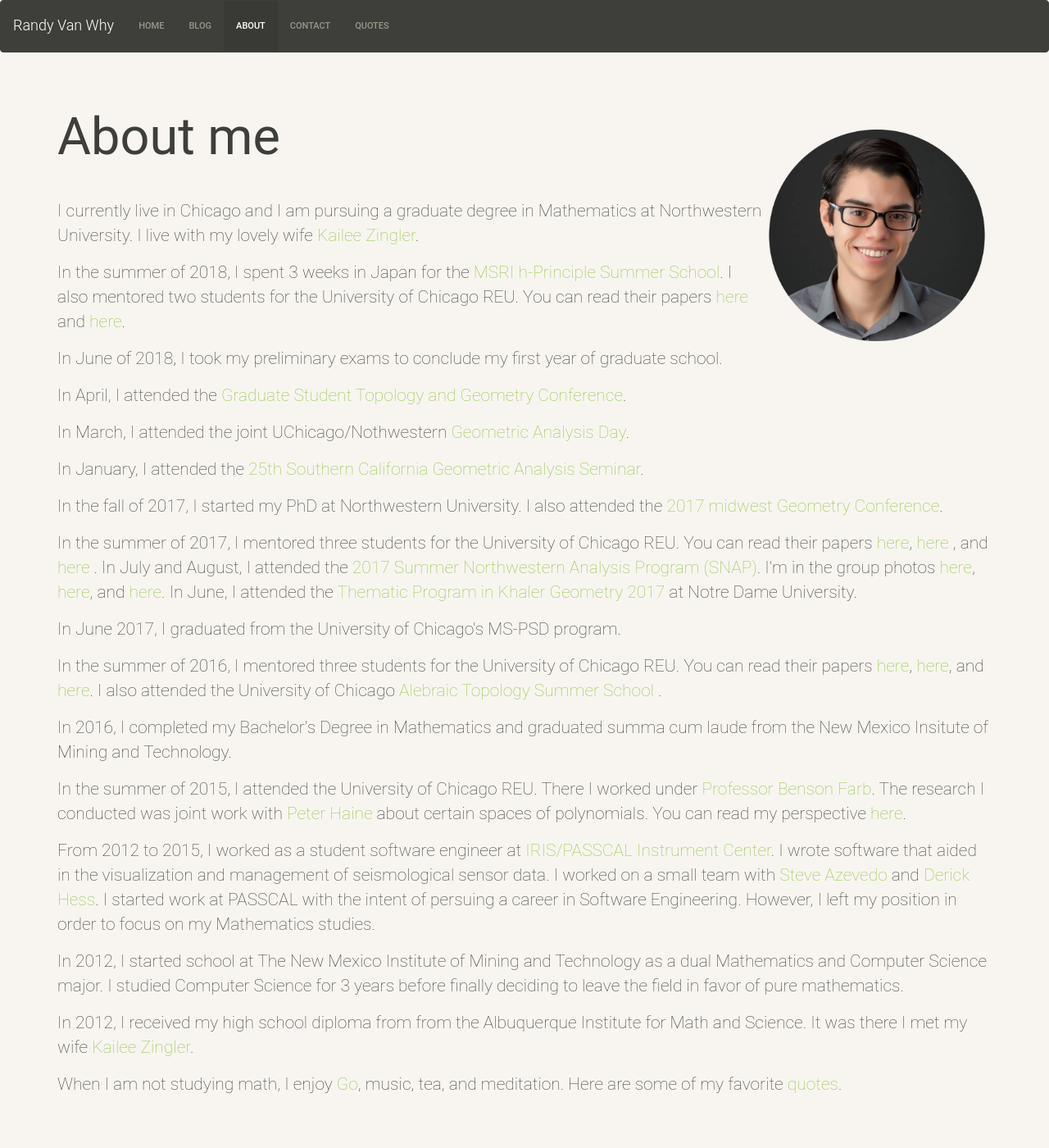
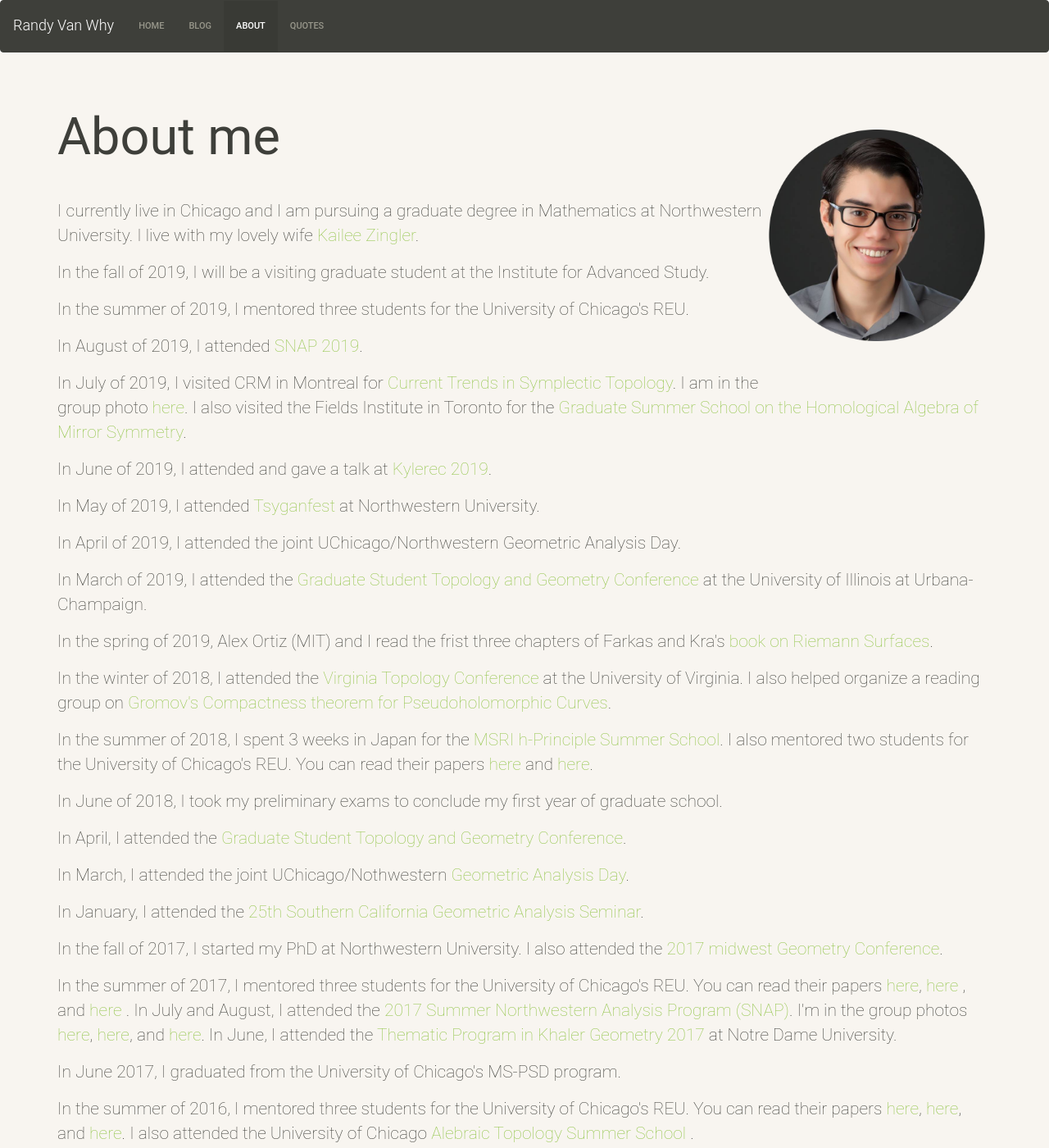
Before and after one commit to rvanwhy/rvanwhy.github.io, a Jekyll site: the page built from 02-about.md, in a window 1280 px wide and 1400 px high. Shown: the whole window at 82% size. Built offline with Jekyll 4.4.1, drawn with Linux system fonts in a browser that asks for light colours; nearby versions of some CDN libraries; some of the changed text lies outside the part shown.

Commit message:
UPDATE: Added things to about

```diff
--- a/02-about.md
+++ b/02-about.md
@@ -11,8 +11,30 @@ permalink: about.html
     <hr>
     <p>I currently live in Chicago and I am pursuing a graduate degree in Mathematics at Northwestern University. I live with my lovely wife <a href="https://kzingler.github.io/">Kailee Zingler</a>.</p>
 
+<p> In the fall of 2019, I will be a visiting graduate student at the Institute for Advanced Study.
+
+<p> In the summer of 2019, I mentored three students for the University of Chicago's REU.
+
+<p> In August of 2019, I attended <a href="https://sites.northwestern.edu/snap2019/">SNAP 2019</a>.
+
+<p> In July of 2019, I visited CRM in Montreal for <a href="http://www.crm.umontreal.ca/sms/2019/index_e.php">Current Trends in Symplectic Topology</a>. I am in the group photo <a href="http://www.crm.umontreal.ca/sms/2019/img/_RPP9711.jpg">here</a>. I also visited the Fields Institute in Toronto for the <a href="http://www.fields.utoronto.ca/activities/19-20/mirrorsymmetry-gradsummerschool">Graduate Summer School on the Homological Algebra of Mirror Symmetry</a>.
+
+<p> In June of 2019, I attended and gave a talk at <a href="https://kylerec.wordpress.com/2019/07/01/notes-from-kylerec-2019/">Kylerec 2019</a>.
+
+<p> In May of 2019, I attended <a href="https://sites.math.northwestern.edu/~tamarkin/Emphasis/Tsyganfest/">Tsyganfest</a> at Northwestern
+University.
+
+<p> In April of 2019, I attended the joint UChicago/Northwestern Geometric Analysis Day.
+
+<p> In March of 2019, I attended the <a href="https://faculty.math.illinois.edu/~hquan4/GSTGC2019/index.html">Graduate Student Topology and Geometry Conference</a> at the University of Illinois at Urbana-Champaign.
+
+<p> In the spring of 2019, Alex Ortiz (MIT) and I read the frist three chapters of Farkas and Kra's <a href="https://www.springer.com/gp/book/9780387977034">book on Riemann Surfaces</a>.
+
+<p> In the winter of 2018, I attended the <a href="http://www.faculty.virginia.edu/tmark/VTC2018/index.html">Virginia Topology Conference</a> at
+the University of Virginia. I also helped organize a reading group on <a href="https://www.springer.com/gp/book/9783764357351">Gromov's Compactness theorem for Pseudoholomorphic Curves</a>.
+
 <p> In the summer of 2018, I spent 3 weeks in Japan for the <a href="https://www.msri.org/summer_schools/856">MSRI h-Principle Summer School</a>. I
-also mentored two students for the University of Chicago REU. You can read their papers <a href="https://math.uchicago.edu/~may/REU2017/">here</a> and <a href="https://math.uchicago.edu/~may/REU2017/">here</a>.
+also mentored two students for the University of Chicago's REU. You can read their papers <a href="https://math.uchicago.edu/~may/REU2018/REUPapers/Tamar-Mattis.pdf">here</a> and <a href="https://math.uchicago.edu/~may/REU2017/">here</a>.
 
 <p> In June of 2018, I took my preliminary exams to conclude my first year of graduate school.
 
@@ -25,17 +47,17 @@ also mentored two students for the University of Chicago REU. You can read their
 <p> In the fall of 2017, I started my PhD at Northwestern University. I also attended the <a href="https://www.math.ksu.edu/events/conference/2017_Midwest_Geometry/2017_Midwest_Geometry.html">2017
 midwest Geometry Conference</a>.
 
-<p> In the summer of 2017, I mentored three students for the University of Chicago REU. You can read their papers <a href="https://math.uchicago.edu/~may/REU2017/REUPapers/Wattal.pdf">here</a>, <a href="https://math.uchicago.edu/~may/REU2017/REUPapers/Kim.pdf"> here </a>, and
+<p> In the summer of 2017, I mentored three students for the University of Chicago's REU. You can read their papers <a href="https://math.uchicago.edu/~may/REU2017/REUPapers/Wattal.pdf">here</a>, <a href="https://math.uchicago.edu/~may/REU2017/REUPapers/Kim.pdf"> here </a>, and
 <a href="https://math.uchicago.edu/~may/REU2017/REUPapers/Green.pdf"> here </a>. In July and August, I attended the <a href="http://sites.math.northwestern.edu/SNAP2017/">2017 Summer Northwestern Analysis Program (SNAP)</a>. I'm in the group photos <a href="http://sites.math.northwestern.edu/SNAP2017/w1.jpg">here</a>, <a href="http://sites.math.northwestern.edu/SNAP2017/w2.jpg">here</a>, and <a href="http://sites.math.northwestern.edu/SNAP2017/w3.jpg">here</a>. In June, I attended the <a href="https://www3.nd.edu/~cmnd/programs/cmnd2017/">Thematic Program in Khaler Geometry 2017</a> at Notre Dame University.
 
 <p> In June 2017, I graduated from the University of Chicago's MS-PSD program.
 
-<p>In the summer of 2016, I mentored three students for the University of Chicago REU. You can read their papers <a href="https://math.uchicago.edu/~may/REU2016/REUPapers/Gaddy.pdf">here</a>, <a href="https://math.uchicago.edu/~may/REU2016/REUPapers/Morrison.pdf">here</a>, and <a href="https://math.uchicago.edu/~may/REU2016">here</a>. I also attended the University of Chicago <a href="https://math.uchicago.edu/~chicagotopology2/">Alebraic Topology Summer School</a> .</p>
+<p>In the summer of 2016, I mentored three students for the University of Chicago's REU. You can read their papers <a href="https://math.uchicago.edu/~may/REU2016/REUPapers/Gaddy.pdf">here</a>, <a href="https://math.uchicago.edu/~may/REU2016/REUPapers/Morrison.pdf">here</a>, and <a href="https://math.uchicago.edu/~may/REU2016">here</a>. I also attended the University of Chicago <a href="https://math.uchicago.edu/~chicagotopology2/">Alebraic Topology Summer School</a> .</p>
 
 <p>In 2016, I completed my Bachelor's Degree in Mathematics and graduated summa cum laude from the New Mexico Insitute of Mining and Technology.
    </p>
 
-<p>In the summer of 2015, I attended the University of Chicago REU. There I worked under <a href="https://www.math.uchicago.edu/~farb/">Professor Benson Farb</a>. The research I conducted was joint work with <a href="http://www.mit.edu/~phaine/">Peter Haine</a> about certain spaces of polynomials. You can read my perspective <a href="https://math.uchicago.edu/~may/REU2015/REUPapers/VanWhy.pdf">here</a>.</p>
+<p>In the summer of 2015, I attended the University of Chicago's REU. There I worked under <a href="https://www.math.uchicago.edu/~farb/">Professor Benson Farb</a>. The research I conducted was joint work with <a href="http://www.mit.edu/~phaine/">Peter Haine</a> about certain spaces of polynomials. You can read my perspective <a href="https://math.uchicago.edu/~may/REU2015/REUPapers/VanWhy.pdf">here</a>.</p>
 
 <p>From 2012 to 2015, I worked as a student software engineer at <a href="https://www.passcal.nmt.edu/">IRIS/PASSCAL Instrument Center</a>. I wrote software that aided in the visualization and
     management of seismological sensor data. I worked on a small team with <a href="https://www.passcal.nmt.edu/users/azevedo">Steve Azevedo</a> and <a href="https://www.passcal.nmt.edu/users/dhess">Derick Hess</a>. I started work at PASSCAL with the intent of persuing a career in Software Engineering. However, I left my position in order to focus on
```
Also changed, not shown: 03-contact.md (deleted, +0 -23 lines).
